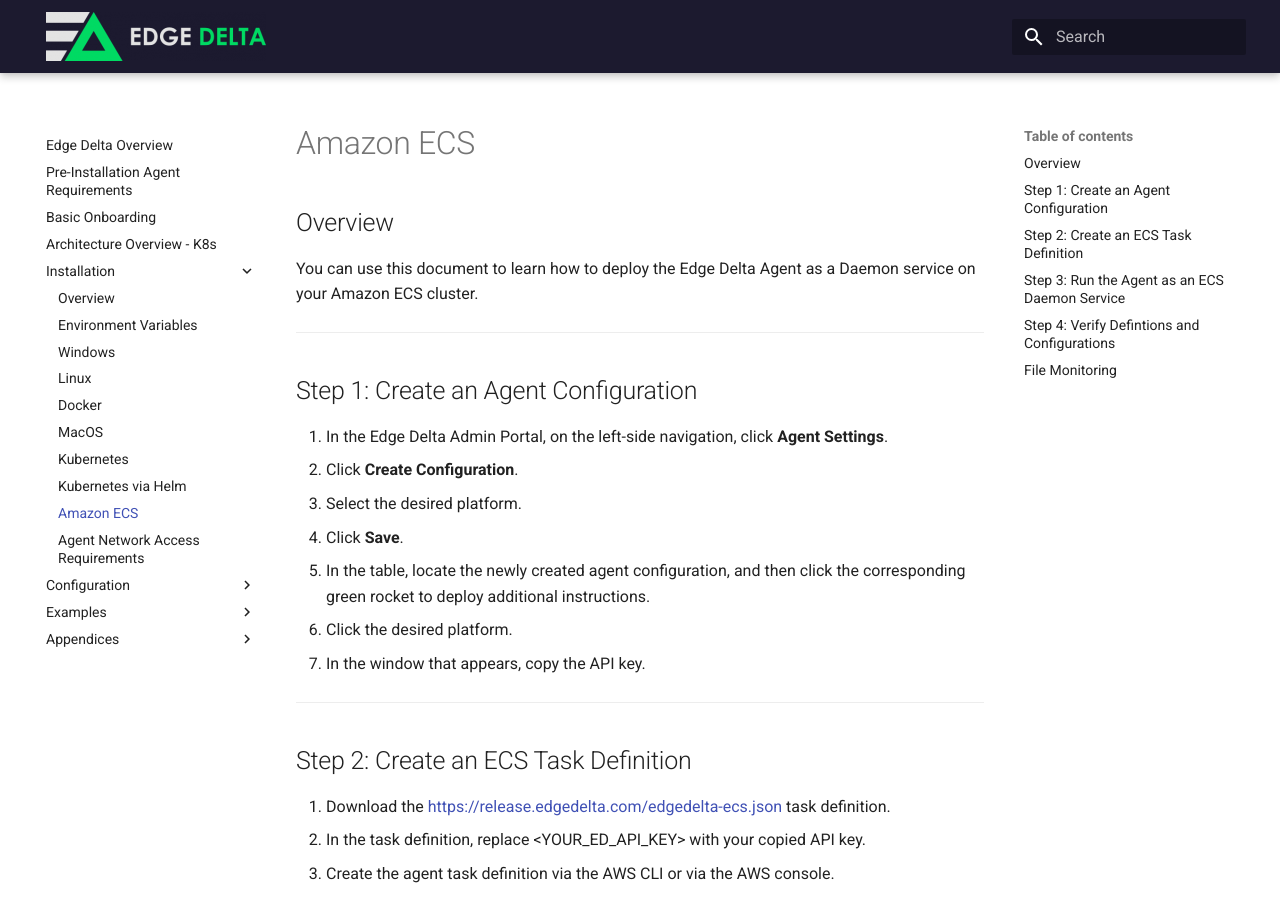
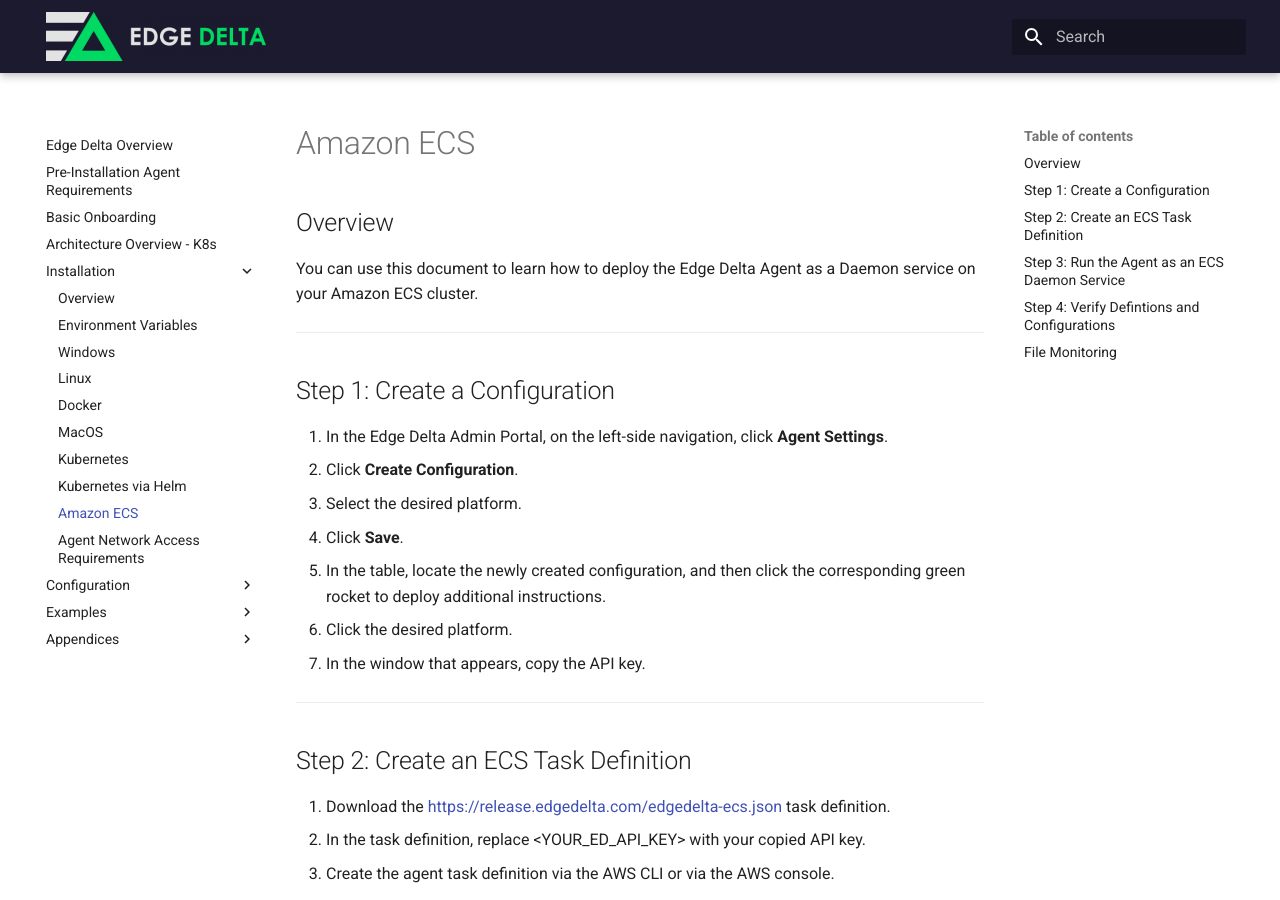
Before and after one commit to edgedelta/docs, an MkDocs documentation site: the page built from docs/installation/amazon-ecs.md, in a window 1280 px wide and 900 px high. Built offline with MkDocs 1.6.1 and Material for MkDocs 9.7.7, drawn with Linux system fonts in a browser that asks for light colours.

Commit message:
Update amazon-ecs.md

```diff
--- a/docs/installation/amazon-ecs.md
+++ b/docs/installation/amazon-ecs.md
@@ -12,13 +12,13 @@ You can use this document to learn how to deploy the Edge Delta Agent as a Daemo
 
 ***
 
-## Step 1: Create an Agent Configuration
+## Step 1: Create a Configuration
 
 1. In the Edge Delta Admin Portal, on the left-side navigation, click **Agent Settings**.
 2. Click **Create Configuration**.
 3. Select the desired platform.
 4. Click **Save**.
-5. In the table, locate the newly created agent configuration, and then click the corresponding green rocket to deploy additional instructions.
+5. In the table, locate the newly created configuration, and then click the corresponding green rocket to deploy additional instructions.
 6. Click the desired platform.
 7. In the window that appears, copy the API key.
 
```
